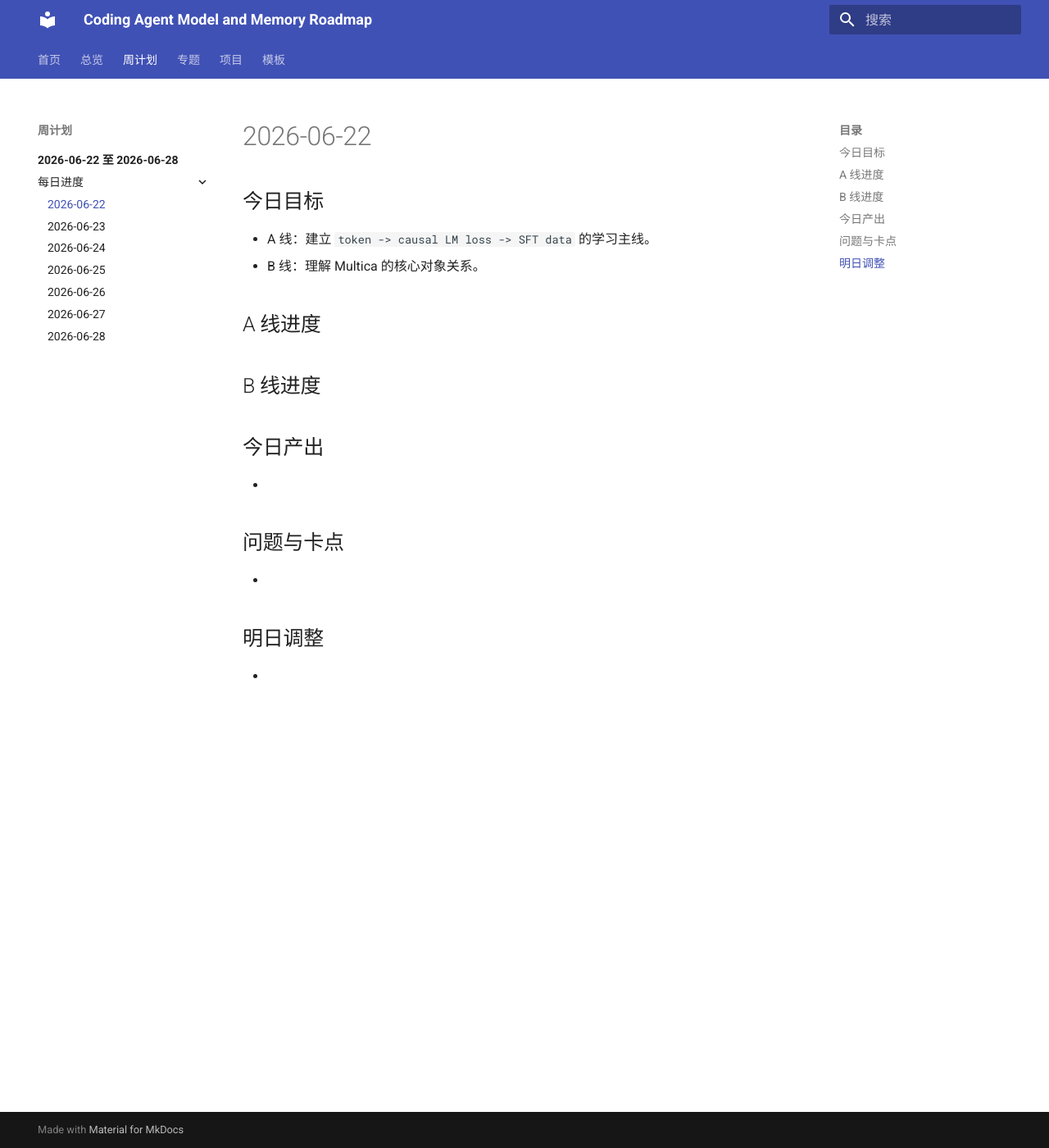
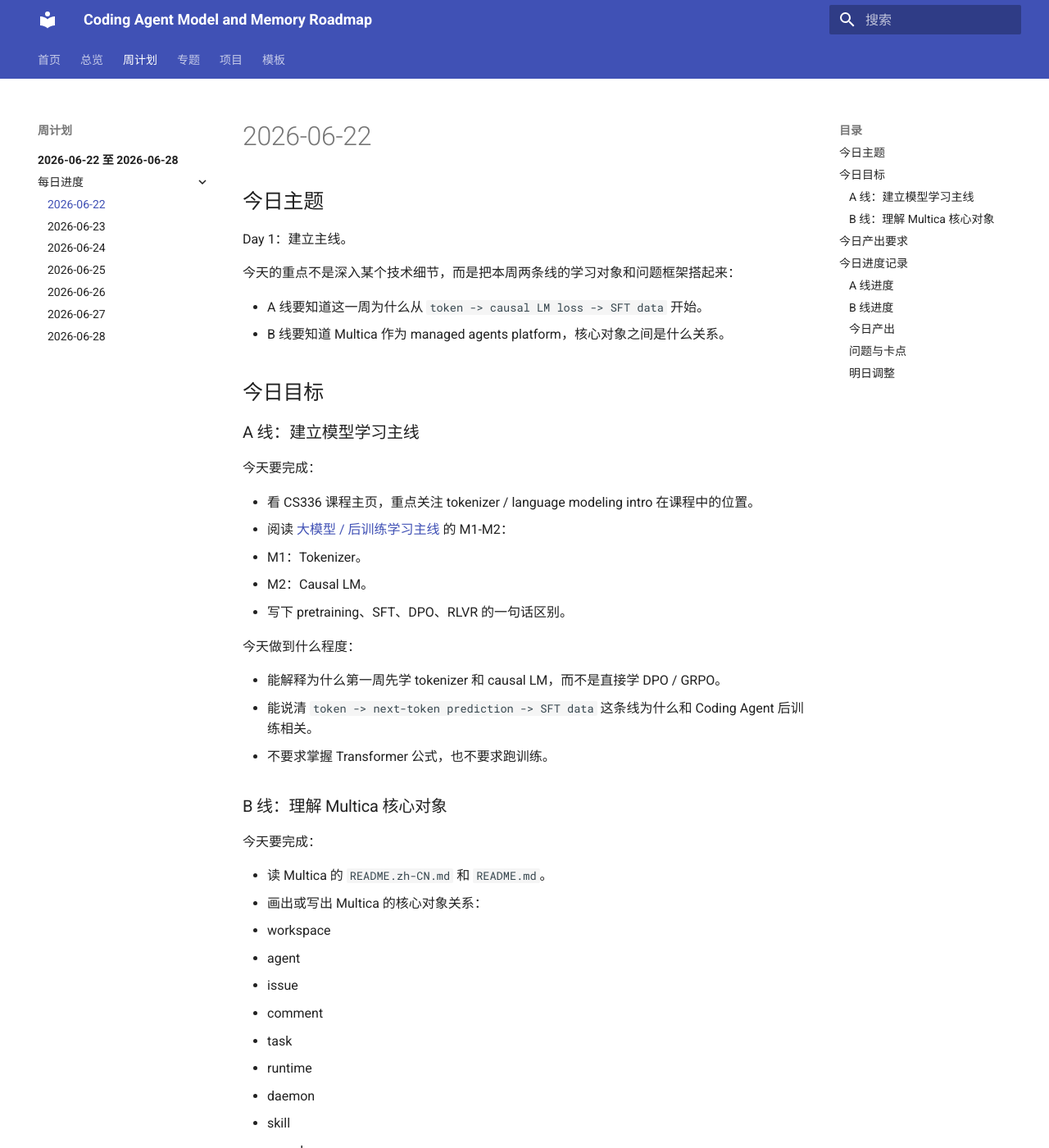
Before and after one commit to JustinMoFeng/coding-agent-model-memory-roadmap, an MkDocs documentation site: the page built from content/weeks/2026-06-22/2026-06-22.md, in a window 1280 px wide and 1400 px high. Shown: the whole window at 82% size. Built offline with MkDocs 1.6.1 and Material for MkDocs 9.7.7, drawn with Linux system fonts in a browser that asks for light colours; some of the changed text lies outside the part shown.

Commit message:
Expand first daily learning plan

```diff
--- a/content/weeks/2026-06-22/2026-06-22.md
+++ b/content/weeks/2026-06-22/2026-06-22.md
@@ -1,24 +1,99 @@
 # 2026-06-22
+
+## 今日主题
+
+Day 1：建立主线。
+
+今天的重点不是深入某个技术细节，而是把本周两条线的学习对象和问题框架搭起来：
+
+- A 线要知道这一周为什么从 `token -> causal LM loss -> SFT data` 开始。
+- B 线要知道 Multica 作为 managed agents platform，核心对象之间是什么关系。
 
 ## 今日目标
 
-- A 线：建立 `token -> causal LM loss -> SFT data` 的学习主线。
-- B 线：理解 Multica 的核心对象关系。
+### A 线：建立模型学习主线
 
-## A 线进度
+今天要完成：
+
+- 看 CS336 课程主页，重点关注 tokenizer / language modeling intro 在课程中的位置。
+- 阅读 [大模型 / 后训练学习主线](../../archive/07-model-learning-path.md) 的 M1-M2：
+  - M1：Tokenizer。
+  - M2：Causal LM。
+- 写下 pretraining、SFT、DPO、RLVR 的一句话区别。
+
+今天做到什么程度：
+
+- 能解释为什么第一周先学 tokenizer 和 causal LM，而不是直接学 DPO / GRPO。
+- 能说清 `token -> next-token prediction -> SFT data` 这条线为什么和 Coding Agent 后训练相关。
+- 不要求掌握 Transformer 公式，也不要求跑训练。
+
+### B 线：理解 Multica 核心对象
+
+今天要完成：
+
+- 读 Multica 的 `README.zh-CN.md` 和 `README.md`。
+- 画出或写出 Multica 的核心对象关系：
+  - workspace
+  - agent
+  - issue
+  - comment
+  - task
+  - runtime
+  - daemon
+  - skill
+  - squad
+  - autopilot
+
+今天做到什么程度：
+
+- 能用自己的话解释 Multica 是什么。
+- 能说明一个 issue 被分配给 agent 后，大致如何进入执行流程。
+- 能初步判断哪些对象可能和长期 memory 有关。
+
+## 今日产出要求
+
+至少留下两个产物：
+
+1. `notes/2026-06-22-lm-foundation.md` 初稿。
+2. Multica 核心对象关系图或文字版对象表。
+
+建议 `notes/2026-06-22-lm-foundation.md` 至少包含：
+
+- 为什么本周 A 线从 tokenizer 和 causal LM 开始。
+- Pretraining / SFT / DPO / RLVR 的一句话区别。
+- 一个初步问题：Coding Agent trajectory 为什么可以被看作训练数据？
+
+Multica 对象关系可以先用表格：
+
+| 对象 | 作用 | 和 Memory 的潜在关系 |
+|---|---|---|
+| workspace | | |
+| agent | | |
+| issue | | |
+| comment | | |
+| task | | |
+| runtime | | |
+| daemon | | |
+| skill | | |
+| squad | | |
+| autopilot | | |
+
+## 今日进度记录
+
+### A 线进度
 
 
-## B 线进度
+### B 线进度
 
 
-## 今日产出
+### 今日产出
 
 -
 
-## 问题与卡点
+### 问题与卡点
 
 -
 
-## 明日调整
+### 明日调整
 
 -
```
